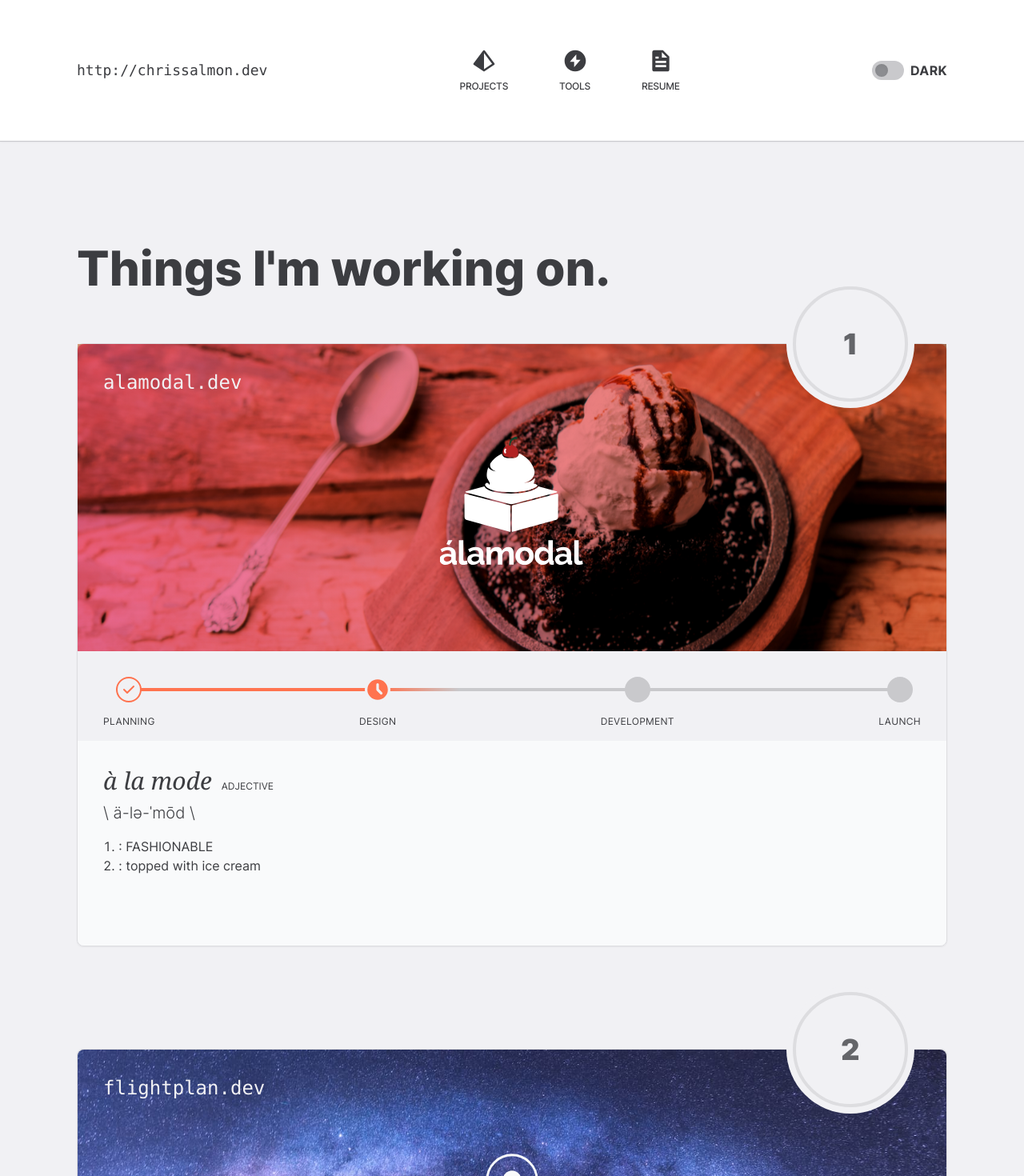
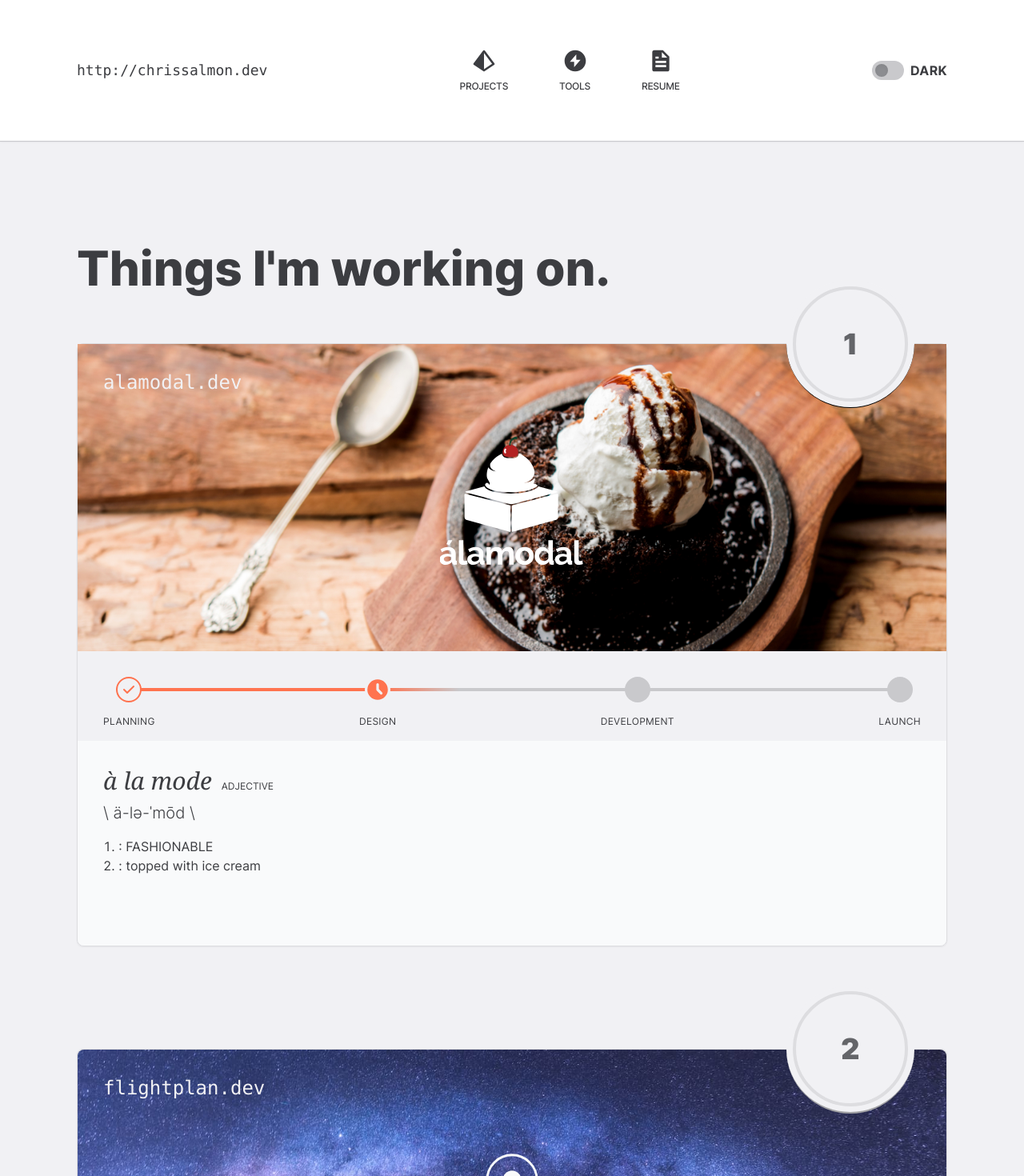
Before and after one commit to megalofauna/dev-site, a Vue app: page /projects in a window 1280 px wide. Shown: the top 1470 px of the page at 80% size. Built offline with nearby package versions, Linux system fonts and the light colour scheme.

Commit message:
fixes backdrop blue bug when mix blend is present

```diff
--- a/src/App.vue
+++ b/src/App.vue
@@ -5,11 +5,11 @@
 
 <template>
   <header class="px-6 py-6 mx-auto bg-white border-b shadow-sm dark:bg-gray-825 md:py-10 xl:py-12 md:px-16 xl:px-24 border-gray-150 dark:border-gray-875">
-    <div class="mx-auto max-w-screen-hd">
+    <div class="mx-auto max-w-screen-hd ">
       <div class="flex items-center justify-between w-full mx-auto">
         <a href="/" class="font-mono text-lg font-thin hover:underline hover:text-brand-primary">http://chrissalmon.dev</a>
         <nav
-          class="fixed bottom-0 left-0 z-50 w-full py-3 bg-gray-100 border-t border-gray-200 lg:border-none backdrop-blur-xl bg-opacity-70 lg:bg-transparent dark:lg:bg-transparent dark:bg-opacity-80 dark:border-gray-850 dark:bg-gray-800 lg:bottom-auto lg:w-auto lg:left-auto lg:relative lg:z-auto lg:flex lg:justify-between">
+          class="fixed bottom-0 left-0 z-50 w-full py-3 bg-gray-100 border-t border-gray-200 lg:border-none backdrop-blur-3xl bg-opacity-70 lg:bg-transparent dark:lg:bg-transparent dark:bg-opacity-80 dark:border-gray-850 dark:bg-gray-800 lg:bottom-auto lg:w-auto lg:left-auto lg:relative lg:z-auto lg:flex lg:justify-between">
           <ul class="flex items-center justify-center space-x-16 text-xs">
             <li>
               <a href="/projects" class="flex flex-col items-center group dark:group hover:text-brand-primary">
--- a/src/views/Projects.vue
+++ b/src/views/Projects.vue
@@ -5,10 +5,10 @@
         </h1>
         <section class="mt-16 border rounded-lg shadow-sm border-gray-125 dark:border-gray-900">
             <div class="relative flex items-center justify-center h-64 rounded-t-lg md:h-80 xl:h-96 alamodal">
-                <img class="block object-cover w-full h-full max-w-full mix-blend-multiply" src="/img/projects/brownie-a-la-mode.jpg" alt="">
+                <img class="block object-cover w-full h-full max-w-full " src="/img/projects/brownie-a-la-mode.jpg" alt="">
                 <img class="absolute block w-1/3 -translate-x-1/2 -translate-y-1/2 top-1/2 left-1/2 md:w-1/4 lg:w-2/12" src="/img/projects/alamodal-logomark.svg" alt="">
                 <span
-                    class="absolute flex items-center justify-center w-24 h-24 bg-gray-100 rounded-full dark:bg-gray-800 md:w-32 md:h-32 xl:w-40 xl:h-40 md:right-10 md:-top-20 right-6 -top-12">
+                    class="absolute flex items-center justify-center w-24 h-24 bg-gray-100 border-b border-black rounded-full dark:bg-gray-800 md:w-32 md:h-32 xl:w-40 xl:h-40 md:right-10 md:-top-20 right-6 -top-12">
                     <span
                         class="flex items-center justify-center w-20 h-20 text-6xl font-bold bg-gray-100 border-4 rounded-full border-gray-125 dark:border-gray-700 dark:bg-gray-800 md:w-28 md:h-28 xl:w-36 xl:h-36">
                         <span class="text-4xl font-bold text-gray-500 dark:text-gray-100 xl:font-black">1</span>
@@ -81,7 +81,7 @@
             <div class="relative flex items-center justify-center h-64 rounded-t-lg md:h-80 xl:h-96 flight-plan">
                 <img class="block w-1/3 md:w-1/4 lg:w-3/12" src="/img/projects/flight-plan-logomark.svg" alt="">
                 <span
-                    class="absolute flex items-center justify-center w-24 h-24 bg-gray-100 rounded-full dark:bg-gray-800 md:w-32 md:h-32 xl:w-40 xl:h-40 md:right-10 md:-top-20 right-6 -top-12">
+                    class="absolute flex items-center justify-center w-24 h-24 bg-gray-100 border-b-2 rounded-full dark:border-gray-850 dark:bg-gray-800 md:w-32 md:h-32 xl:w-40 xl:h-40 md:right-10 md:-top-20 right-6 -top-12">
                     <span
                         class="flex items-center justify-center w-20 h-20 text-6xl font-bold bg-gray-100 border-4 rounded-full border-gray-125 dark:border-gray-700 dark:bg-gray-800 md:w-28 md:h-28 xl:w-36 xl:h-36">
                         <span class="text-4xl font-bold text-gray-500 dark:text-gray-100 xl:font-black">2</span>
```
